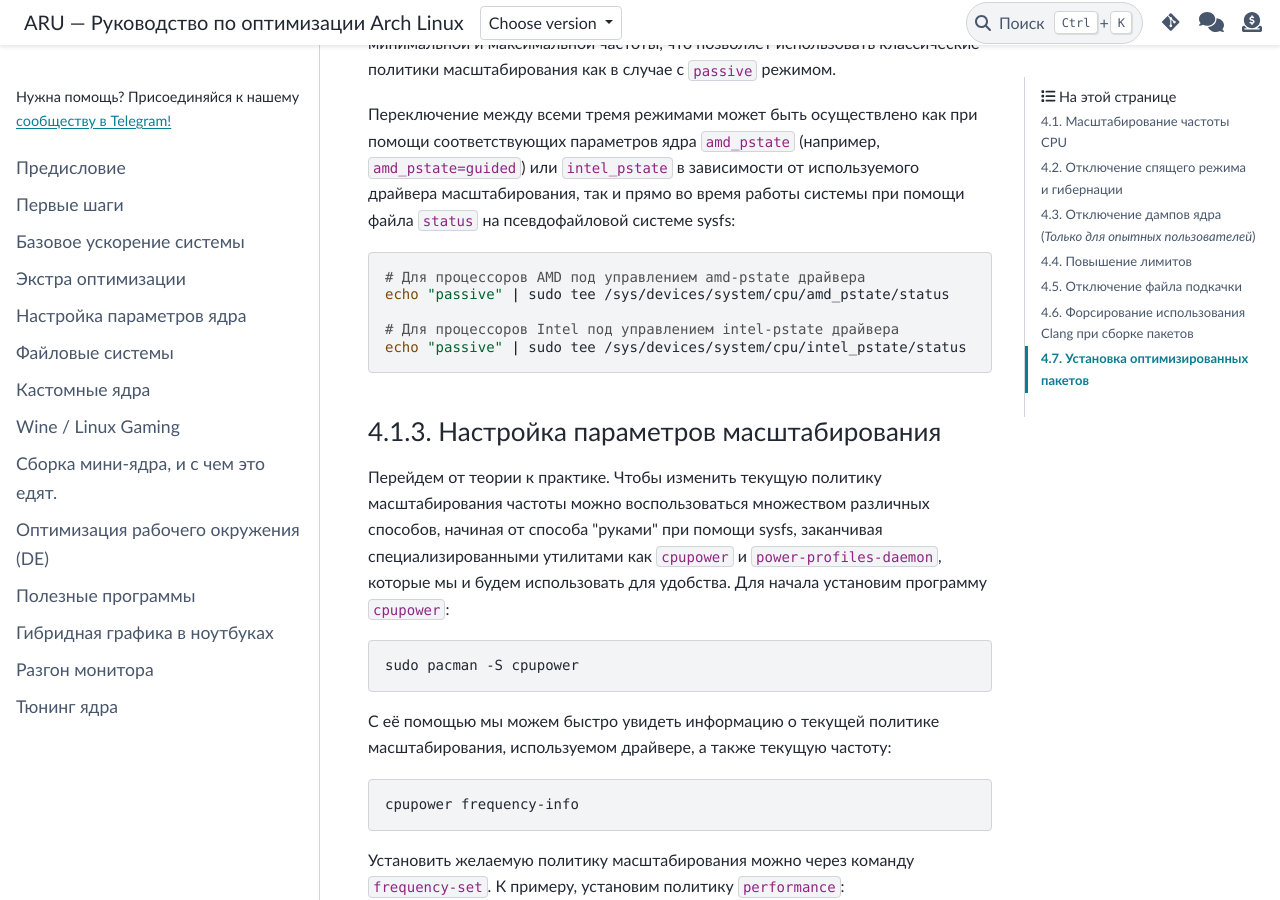
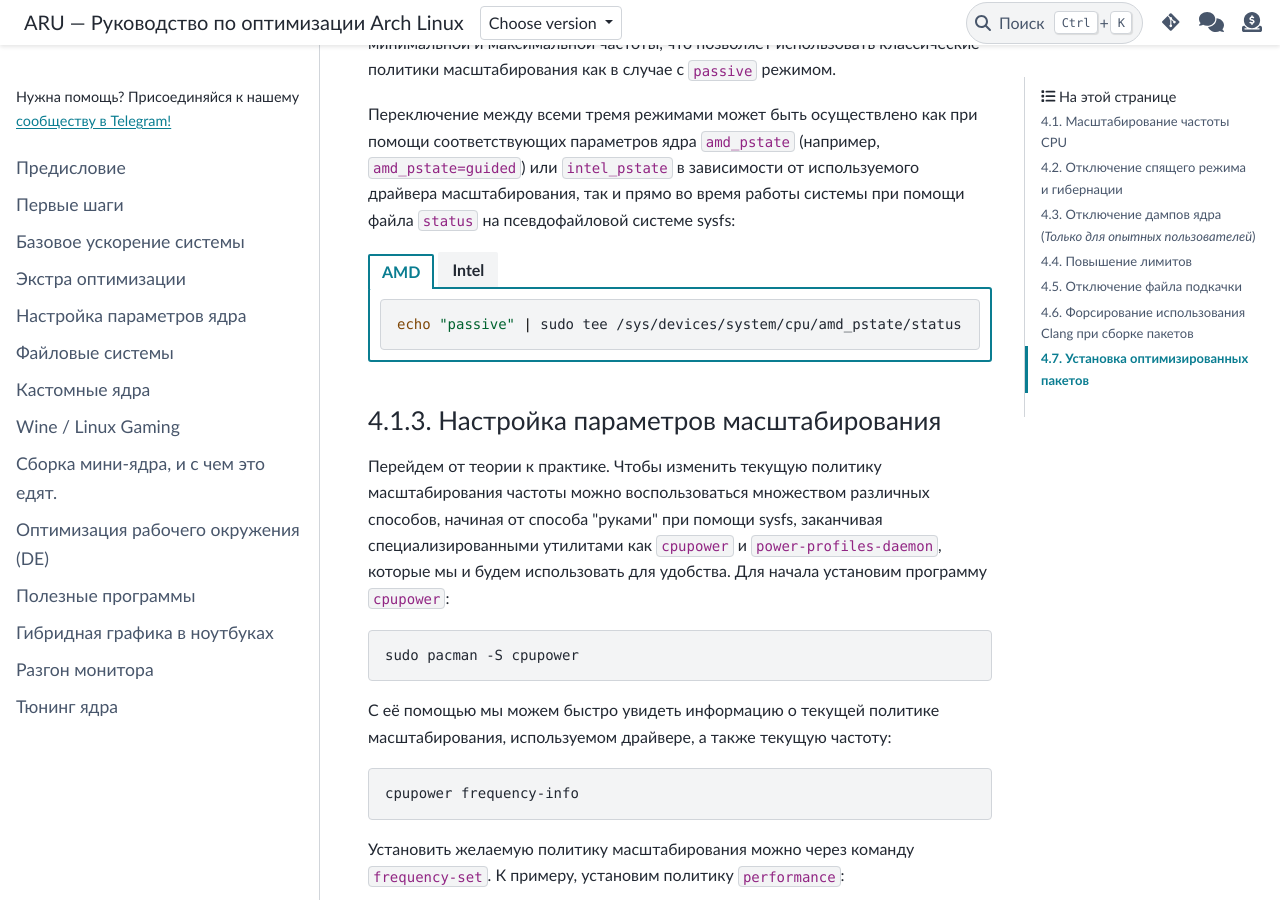
Before and after one commit to ventureoo/ARU, a Sphinx documentation site: the page built from docs/source/extra-optimizations.rst, in a window 1280 px wide and 900 px high, scrolled down 3858 px. Built offline with Sphinx 7.4.7 and the PyData theme 0.15.4, drawn with Linux system fonts in a browser that asks for light colours.

Commit message:
extra-optimizations: Use tabs for AMD/Intel selection

```diff
--- a/docs/source/extra-optimizations.rst
+++ b/docs/source/extra-optimizations.rst
@@ -188,13 +188,21 @@ intel-pstate, так и для amd-pstate есть ``active`` и ``passive``
 при помощи соответствующих параметров ядра ``amd_pstate`` (например,
 ``amd_pstate=guided``) или ``intel_pstate`` в зависимости от
 используемого драйвера масштабирования, так и прямо во время работы
-системы при помощи файла ``status`` на псевдофайловой системе sysfs::
+системы при помощи файла ``status`` на псевдофайловой системе sysfs:
 
-   # Для процессоров AMD под управлением amd-pstate драйвера
-   echo "passive" | sudo tee /sys/devices/system/cpu/amd_pstate/status
+.. tab-set::
 
-   # Для процессоров Intel под управлением intel-pstate драйвера
-   echo "passive" | sudo tee /sys/devices/system/cpu/intel_pstate/status
+   .. tab-item:: AMD
+
+     ::
+
+       echo "passive" | sudo tee /sys/devices/system/cpu/amd_pstate/status
+
+   .. tab-item:: Intel
+
+     ::
+
+       echo "passive" | sudo tee /sys/devices/system/cpu/intel_pstate/status
 
 .. index:: cpupower, cpufreq
 .. _cpufreq_tuning:
```
